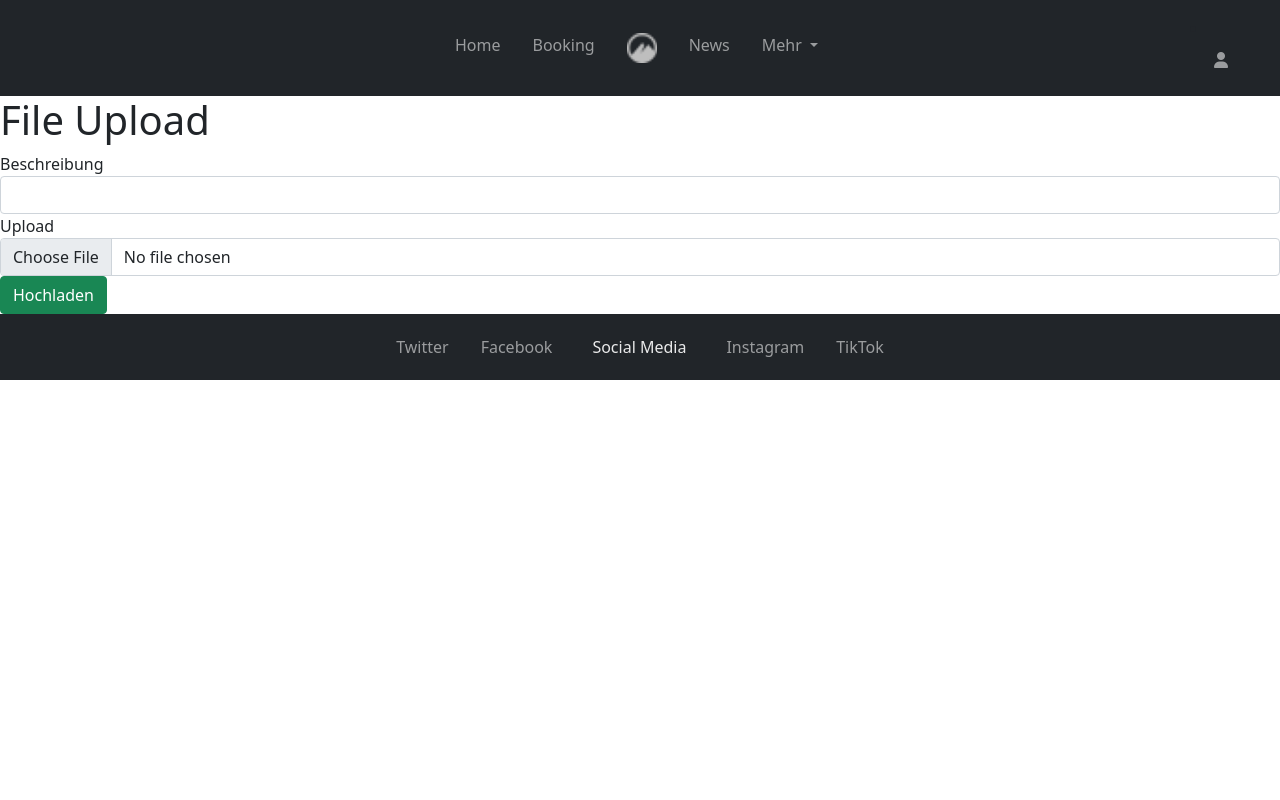
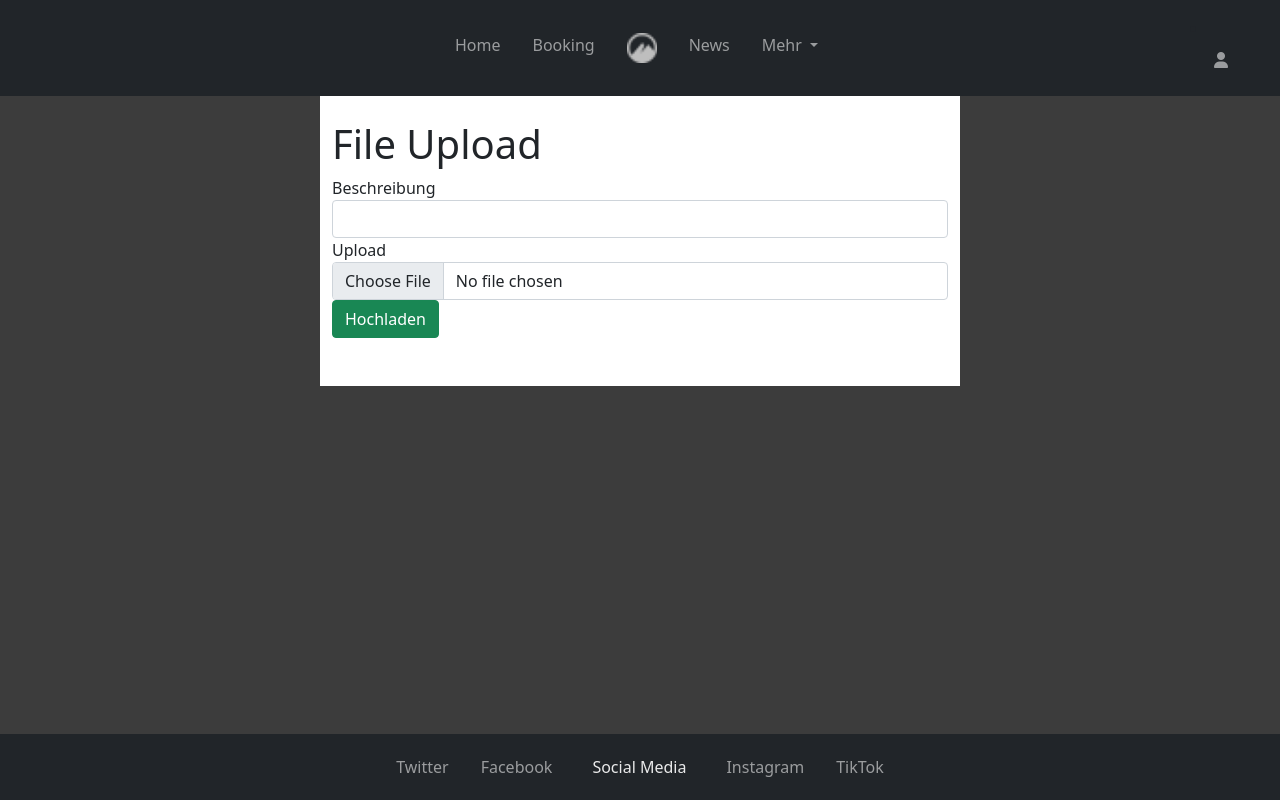
Before and after one commit to if22b151/Hotel-Website, a PHP site: page /FileUpload.php in a window 1280 px wide. Run offline with PHP 8.4, Linux system fonts and the light colour scheme; some libraries are stand-ins or nearby versions.

Commit message:
adjusted footer to be on bottom

```diff
--- a/FileUpload.php
+++ b/FileUpload.php
@@ -21,8 +21,15 @@
 </head>
 
 <body>
+  <div class="container-site d-flex flex-column justify-content-between">
+
+    <div class="container-navbar-content d-flex flex-column flex-grow-1">
 
       <?php include 'php/navbar.php' ?>
+
+      <div class="content-background flex-grow-1">
+      <div class="container site_content py-5 pt-4 pb-5">
+
 
         <h1>File Upload</h1>
         <form enctype="multipart/form-data" method="post" action="php/scripts/upload.php">
@@ -40,7 +47,13 @@
           </div>
         </form>
 
+      </div>
+      </div>
+
+    </div>
+
   <?php include 'php/footer.php' ?>
+  </div>
 
   <script src="https://ajax.googleapis.com/ajax/libs/jquery/1.12.4/jquery.min.js"></script>
   <script src="js/bootstrap.min.js"></script>
```
Lines whose indentation alone changed are shown as unchanged.
